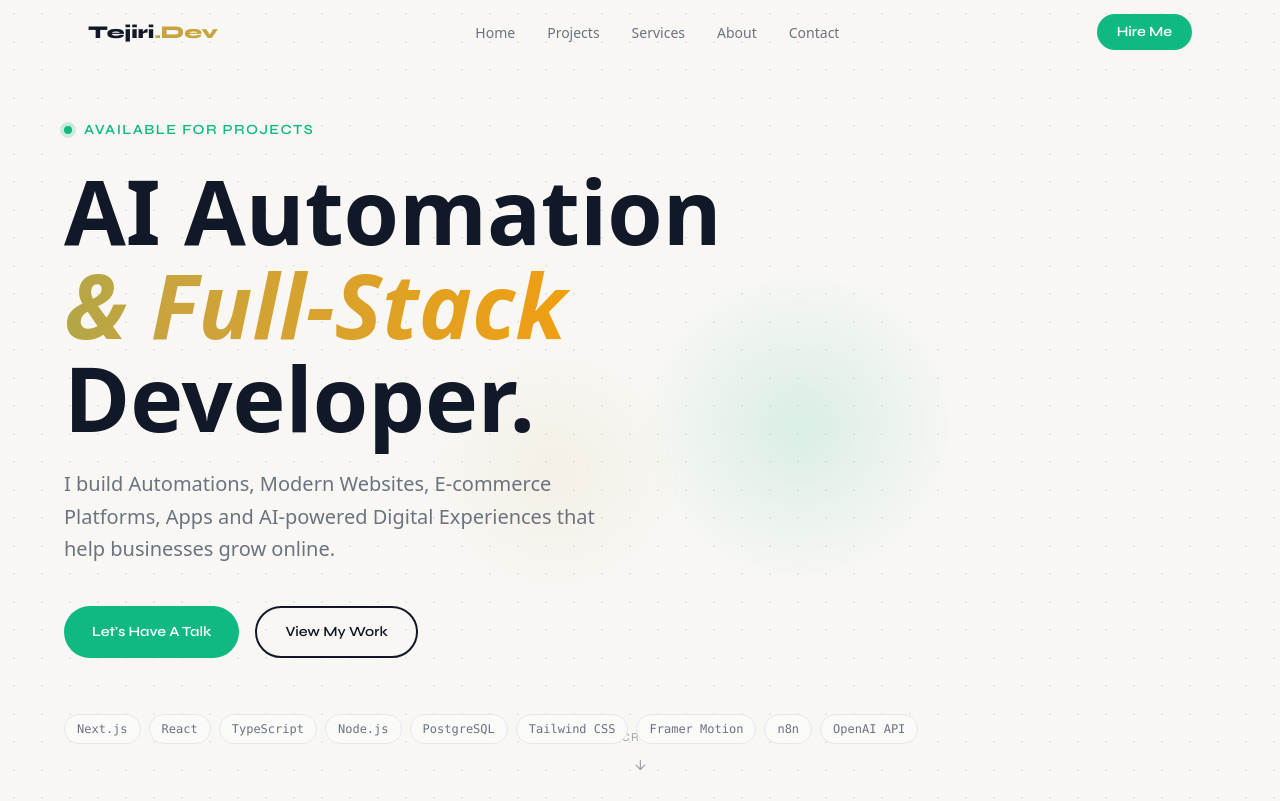
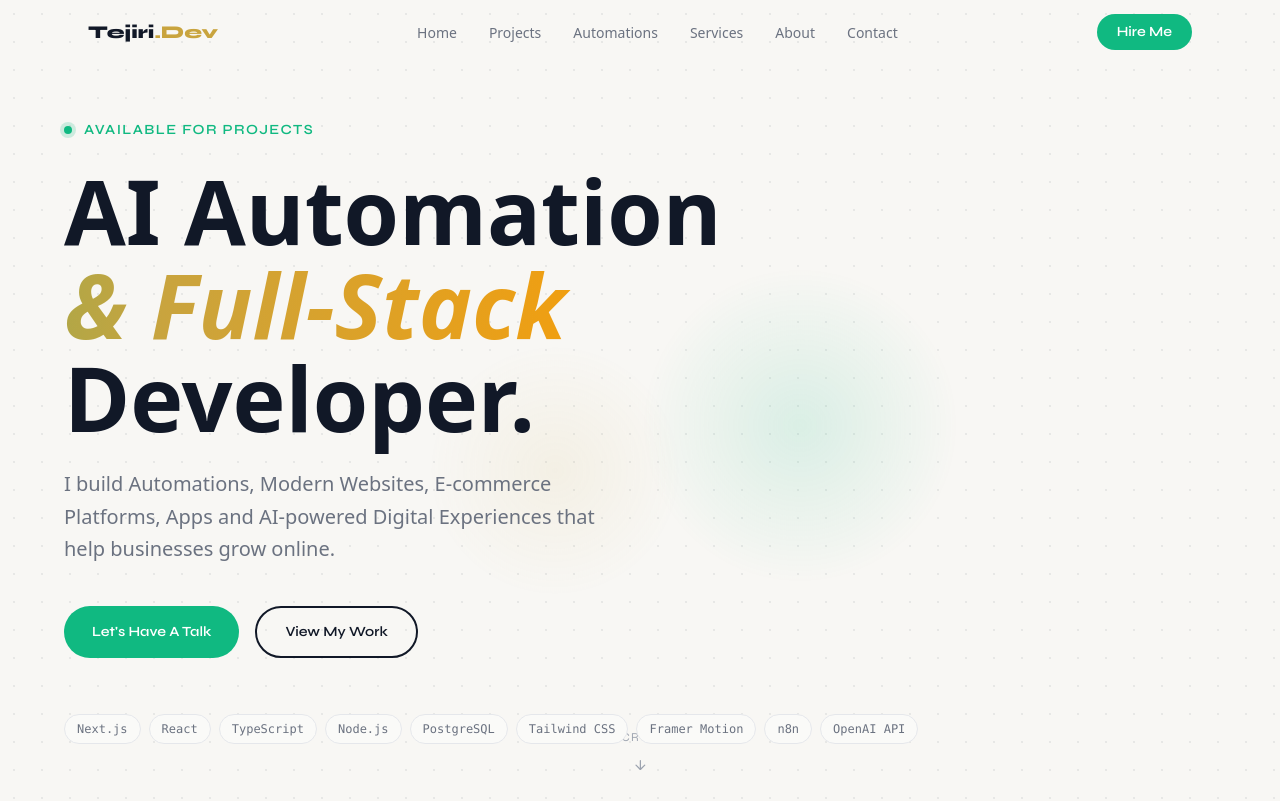
Before and after one commit to Tejiri-Gbenedio/Tejiri-Gbenedio, a Next.js app: page / in a window 1280 px wide. Shown: the top 801 px of the page. Built offline with nearby package versions, Linux system fonts and the light colour scheme.

Commit message:
feat: add Automations nav link to Navbar

```diff
--- a/src/components/Navbar.tsx
+++ b/src/components/Navbar.tsx
@@ -2,13 +2,15 @@
 import { useState, useEffect } from 'react'
 import { motion, AnimatePresence } from 'framer-motion'
 import { Menu, X } from 'lucide-react'
+import Link from 'next/link'
 
 const links = [
-  { label: 'Home', href: '#hero' },
-  { label: 'Projects', href: '#projects' },
-  { label: 'Services', href: '#services' },
-  { label: 'About', href: '#about' },
-  { label: 'Contact', href: '#contact' },
+  { label: 'Home', href: '#hero', isAnchor: true },
+  { label: 'Projects', href: '#projects', isAnchor: true },
+  { label: 'Automations', href: '/automations', isAnchor: false },
+  { label: 'Services', href: '#services', isAnchor: true },
+  { label: 'About', href: '#about', isAnchor: true },
+  { label: 'Contact', href: '#contact', isAnchor: true },
 ]
 
 export default function Navbar() {
@@ -40,6 +42,7 @@ export default function Navbar() {
         <ul className="hidden md:flex items-center gap-8">
           {links.map((l) => (
             <li key={l.href}>
+              {l.isAnchor ? (
                 <button
                   onClick={() => scrollTo(l.href)}
                   className="text-sm transition-colors duration-200 hover:text-[#10B981]"
@@ -47,6 +50,15 @@ export default function Navbar() {
                 >
                   {l.label}
                 </button>
+              ) : (
+                <Link
+                  href={l.href}
+                  className="text-sm transition-colors duration-200 hover:text-[#10B981]"
+                  style={{ color: '#6B7280' }}
+                >
+                  {l.label}
+                </Link>
+              )}
             </li>
           ))}
         </ul>
@@ -85,6 +97,7 @@ export default function Navbar() {
             <ul className="px-6 py-5 space-y-4">
               {links.map((l) => (
                 <li key={l.href}>
+                  {l.isAnchor ? (
                     <button
                       onClick={() => scrollTo(l.href)}
                       className="text-base w-full text-left transition-colors hover:text-[#10B981]"
@@ -92,6 +105,16 @@ export default function Navbar() {
                     >
                       {l.label}
                     </button>
+                  ) : (
+                    <Link
+                      href={l.href}
+                      onClick={() => setOpen(false)}
+                      className="text-base block w-full transition-colors hover:text-[#10B981]"
+                      style={{ color: '#111827', fontFamily: 'var(--font-syne)' }}
+                    >
+                      {l.label}
+                    </Link>
+                  )}
                 </li>
               ))}
               <li>
```
Lines whose indentation alone changed are shown as unchanged.
